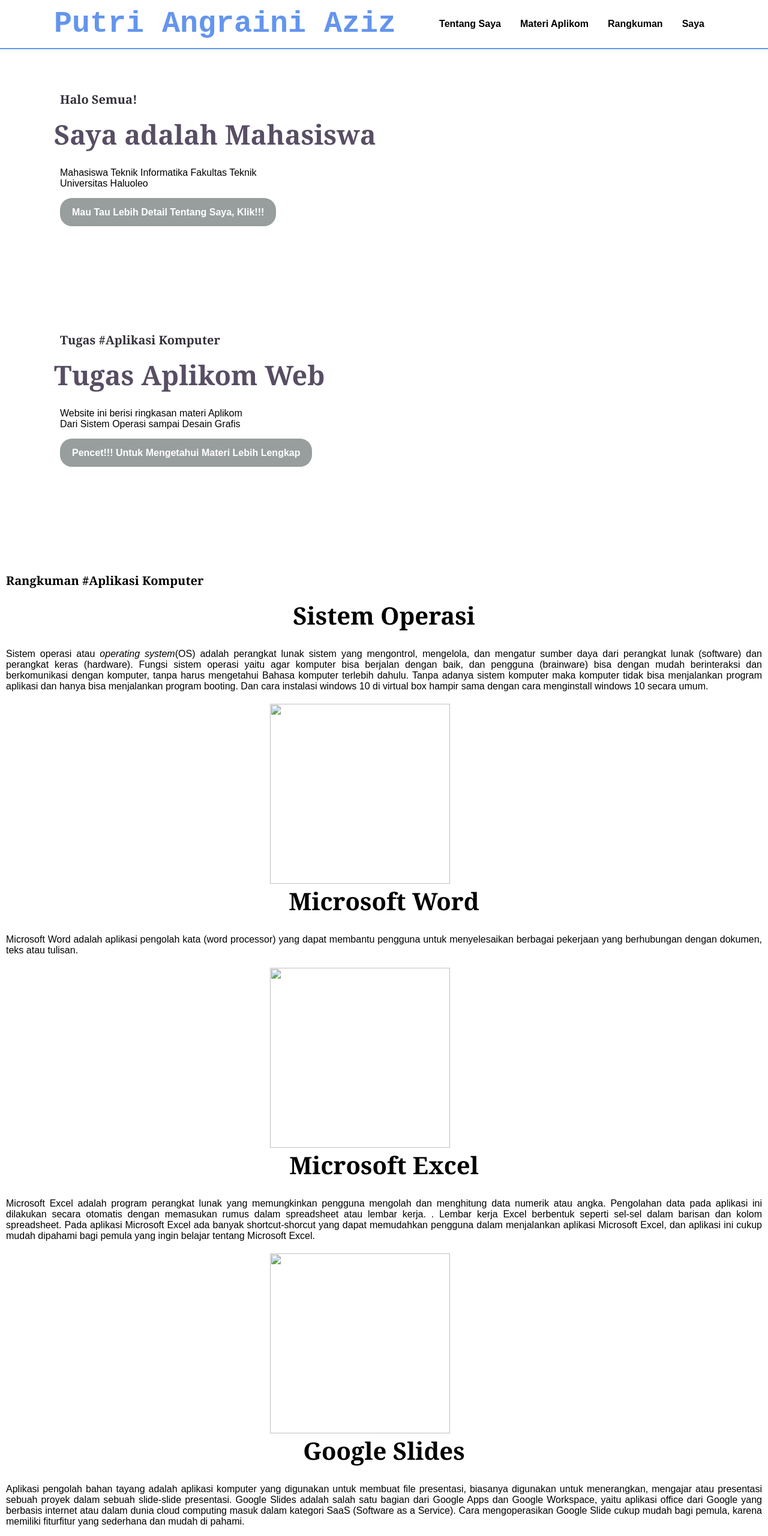
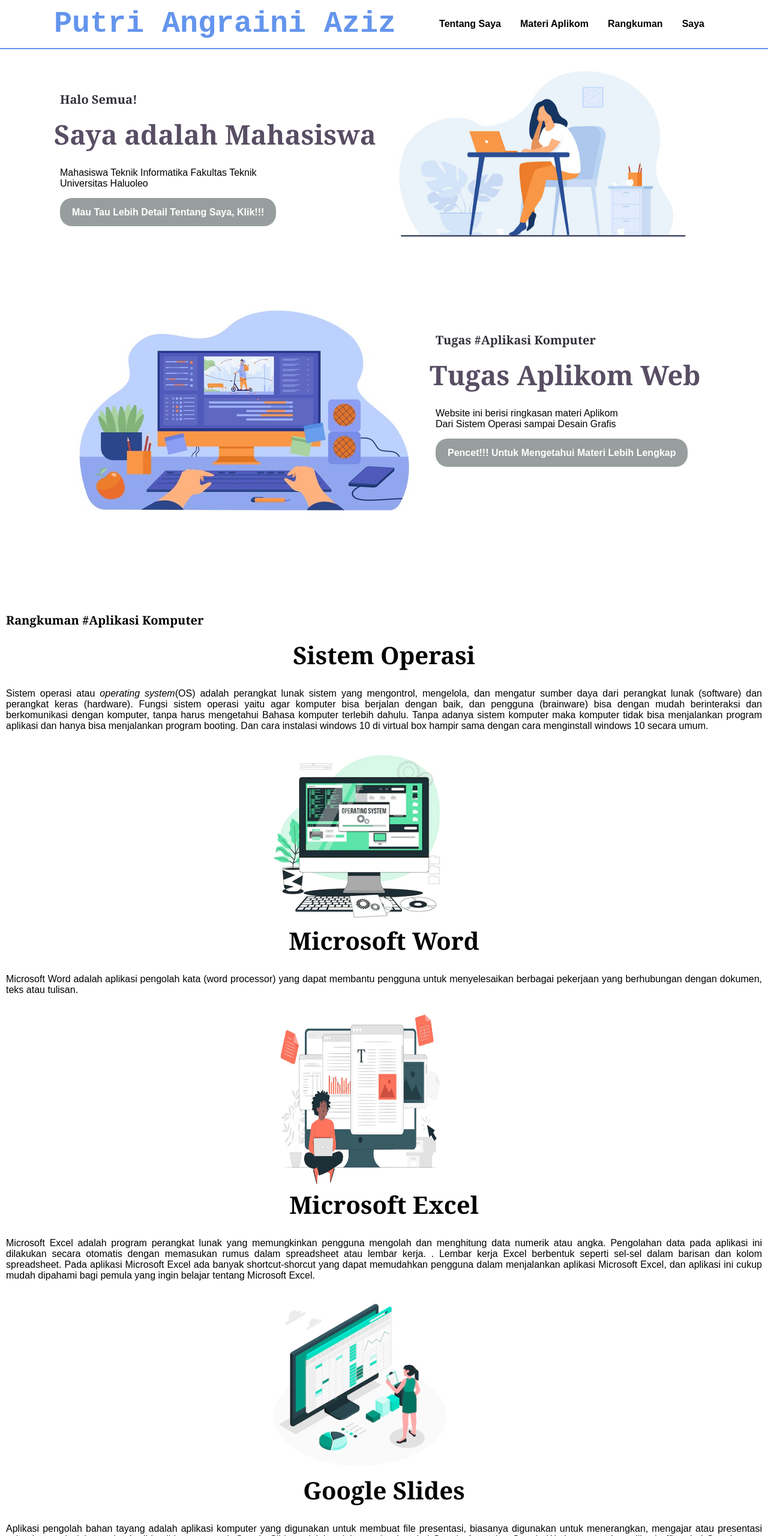
Before and after one commit to Puputangraini1705/puputangraini.github.io, a plain HTML site: page index.html in a window 1280 px wide. Shown: the top 2560 px of the page at 60% size. Drawn offline with Linux system fonts and the light colour scheme.

Commit message:
Bgian file

```diff
--- a/index.html
+++ b/index.html
@@ -5,7 +5,7 @@
     <meta http-equiv="X-UA-Compatible" content="IE=edge">
     <meta name="viewport" content="width=device-width, initial-scale=1.0">
     <title>Aplikom Website</title>
-    <link rel="stylesheet" href="style.css">
+    <link rel="stylesheet" href="./style.css">
 </head>
 <body>
     <nav>
@@ -30,12 +30,12 @@
                 <p>Mahasiswa Teknik Informatika Fakultas Teknik<br> Universitas Haluoleo</p>
                 <p><a href="https://www.Instagram.com/puputangrainiaziz" class="tbl-biru">Mau Tau Lebih Detail Tentang Saya, Klik!!!</a></p>
             </div>
-            <img src="foto/org.jpg" alt="">
+            <img src="./org.jpg" alt="">
         </section>
 
         <!--untuk materi-->
         <section id="materi">
-            <img src="foto/kom.jpg" alt="">
+            <img src="./kom.jpg" alt="">
             <div class="kolom">
                 <p class="deskripsi">Tugas #Aplikasi Komputer</p>
                 <h2>Tugas Aplikom Web</h2>
@@ -51,19 +51,19 @@
             <p class="deskripsi">Rangkuman #Aplikasi Komputer</p>
             <h2>Sistem Operasi</h2>
             <p>Sistem operasi atau <i>operating system</i>(OS) adalah perangkat lunak sistem yang mengontrol, mengelola, dan mengatur sumber daya dari perangkat lunak (software) dan perangkat keras (hardware). Fungsi sistem operasi yaitu agar komputer bisa berjalan dengan baik, dan pengguna (brainware) bisa dengan mudah berinteraksi dan berkomunikasi dengan komputer, tanpa harus mengetahui Bahasa komputer terlebih dahulu. Tanpa adanya sistem komputer maka komputer tidak bisa menjalankan program aplikasi dan hanya bisa menjalankan program booting. Dan cara instalasi windows 10 di virtual box hampir sama dengan cara menginstall windows 10 secara umum. </p>
-            <img src="foto/operating-system-concept-illustration_114360-2762.webp" alt="">
+            <img src="./operating-system-concept-illustration_114360-2762.webp" alt="">
             <h2>Microsoft Word</h2>
             <p>Microsoft Word adalah aplikasi pengolah kata (word processor) yang dapat membantu pengguna untuk menyelesaikan berbagai pekerjaan yang berhubungan dengan dokumen, teks atau tulisan.</p>
-        <img src="foto/online-document-concept-illustration_114360-5453.webp" alt="">
+        <img src="./online-document-concept-illustration_114360-5453.webp" alt="">
             <h2>Microsoft Excel</h2>
             <p>Microsoft Excel adalah program perangkat lunak yang memungkinkan pengguna mengolah dan menghitung data numerik atau angka. Pengolahan data pada aplikasi ini dilakukan secara otomatis dengan memasukan rumus dalam spreadsheet atau lembar kerja. . Lembar kerja Excel berbentuk seperti sel-sel dalam barisan dan kolom spreadsheet. Pada aplikasi Microsoft Excel ada banyak shortcut-shorcut yang dapat memudahkan pengguna dalam menjalankan aplikasi Microsoft Excel, dan aplikasi ini cukup mudah dipahami bagi pemula yang ingin belajar tentang Microsoft Excel. </p>
-            <img src="foto/spreadsheets-concept-illustration_114360-736.webp" alt="">
+            <img src="./spreadsheets-concept-illustration_114360-736.webp" alt="">
         <h2>Google Slides</h2>
             <p>Aplikasi pengolah bahan tayang adalah aplikasi komputer yang digunakan untuk membuat file presentasi, biasanya digunakan untuk menerangkan, mengajar atau presentasi sebuah proyek dalam sebuah slide-slide presentasi. Google Slides adalah salah satu bagian dari Google Apps dan Google Workspace, yaitu aplikasi office dari Google yang berbasis internet atau dalam dunia cloud computing masuk dalam kategori SaaS (Software as a Service). Cara mengoperasikan Google Slide cukup mudah bagi pemula, karena memiliki fiturfitur yang sederhana dan mudah di pahami. </p>
-            <img src="foto/search-concept-landing-page_52683-13621.jpg" alt="">
+            <img src="./search-concept-landing-page_52683-13621.jpg" alt="">
             <h2>Desain Grafis</h2>
             <p>Desain grafis merupakan proses komunikasi  yang menggunakan elemen visual, antara lain misalnya tipografi, fotografi, serta ilustrasi untuk menciptakan persepsi akan suatu pesan yang disampaikan. Dalam penerapannya, melibatkan proses komunikasi visual dan desain komunikasi. Tidak seperti Software Design pada umumnya, tools pada Figma sangatlah sedikit dan simpel. Figma hanya memiliki beberapa tools utama yang dapat digunakan untuk membuat desain yang cantik dan elegan. Sehingga pengguna pemula bisa dengan mudah memahami cara menggunakan Figma. </p>
-            <img src="foto/cartoon-web-design-landing-page_52683-70880.webp" alt="">
+            <img src="./cartoon-web-design-landing-page_52683-70880.webp" alt="">
             </div>
         </section>
 </div>
```
